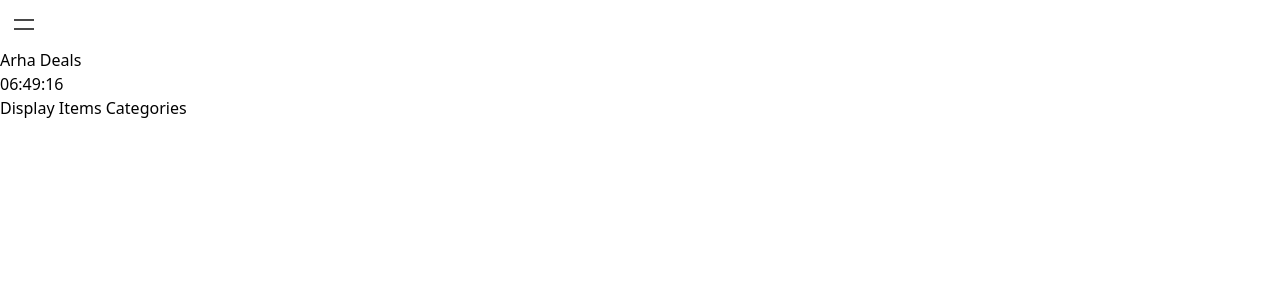
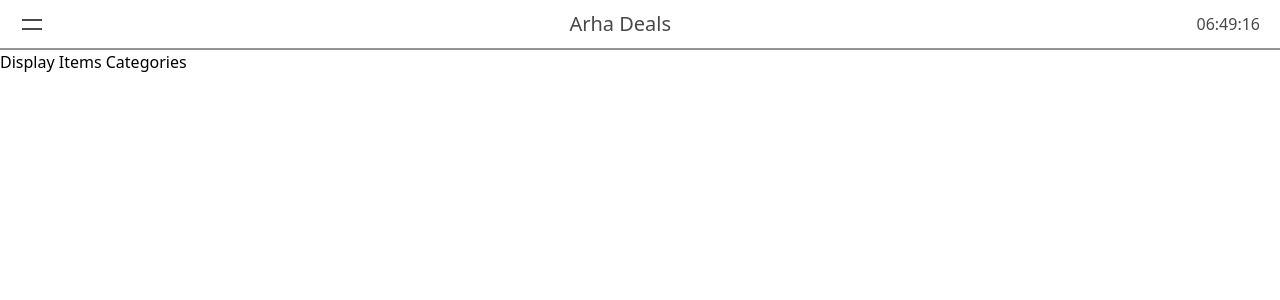
Before and after one commit to Haywayaheadshot/arha_deals, a React (Vite) app: page / in a window 1280 px wide. Shown: the top 300 px of the page. Built offline with nearby package versions, Linux system fonts and the light colour scheme.

Commit message:
Change tailwind.config purge to content

```diff
--- a/tailwind.config.js
+++ b/tailwind.config.js
@@ -1,7 +1,7 @@
 /** @type {import('tailwindcss').Config} */
 export default {
-  // content: ["./index.html", "./src/components/**/*.{js,ts,jsx,tsx}"],
-  purge: ["index.html", "./components/**/*.{js,ts,jsx,tsx}"],
+  content: ["./index.html", "./src/components/**/*.{js,ts,jsx,tsx}"],
+  // purge: ["index.html", "./components/**/*.{js,ts,jsx,tsx}"],
   theme: {
     extend: {
       colors: {
```
Also changed, not shown: 1 other file (tests, documents, lock files or other folders).
